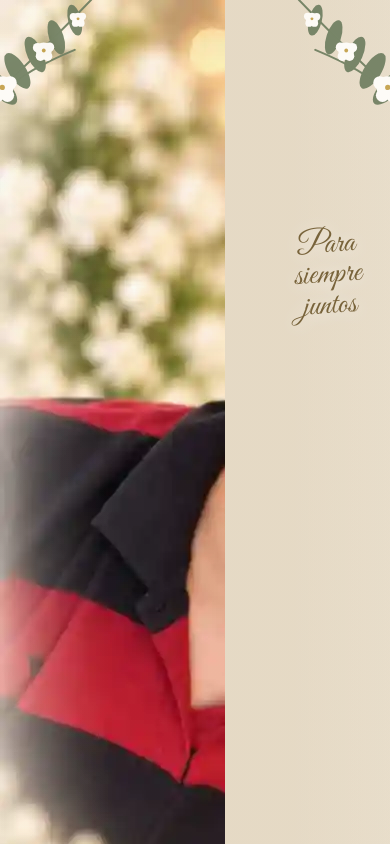
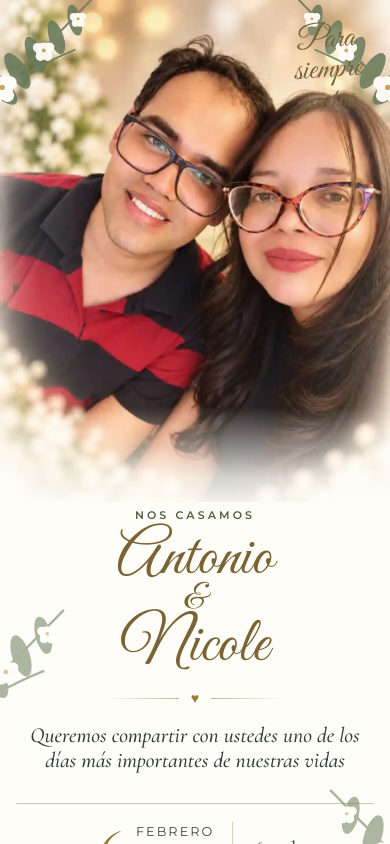
Before and after one commit to katherine-valcarce/invitaciones, a React (Vite) app: page /matrimonios/antonio-nicole in a window 390 px wide. Shown: the top 844 px of the page. Built offline with nearby package versions, Linux system fonts and the light colour scheme.

Commit message:
style: preserve clean portrait proportions on mobile

```diff
--- a/src/index.css
+++ b/src/index.css
@@ -544,3 +544,30 @@ a { color: inherit; }
     transition-duration: .01ms !important;
   }
 }
+
+
+/* Reconstructs the Antonio & Nicole portrait from lightweight vertical strips.
+   This keeps the clean photo crisp without applying any visual filter to skin. */
+.hero__tiles {
+  position: absolute;
+  inset: 0;
+  display: grid;
+  grid-template-columns: repeat(4, minmax(0, 1fr));
+  width: 100%;
+  height: 100%;
+  overflow: hidden;
+}
+
+.hero__tiles img {
+  display: block;
+  width: 100%;
+  height: 100%;
+  object-fit: fill;
+}
+
+@media (max-width: 520px) {
+  .hero {
+    min-height: 0;
+    aspect-ratio: 3 / 4;
+  }
+}
```
